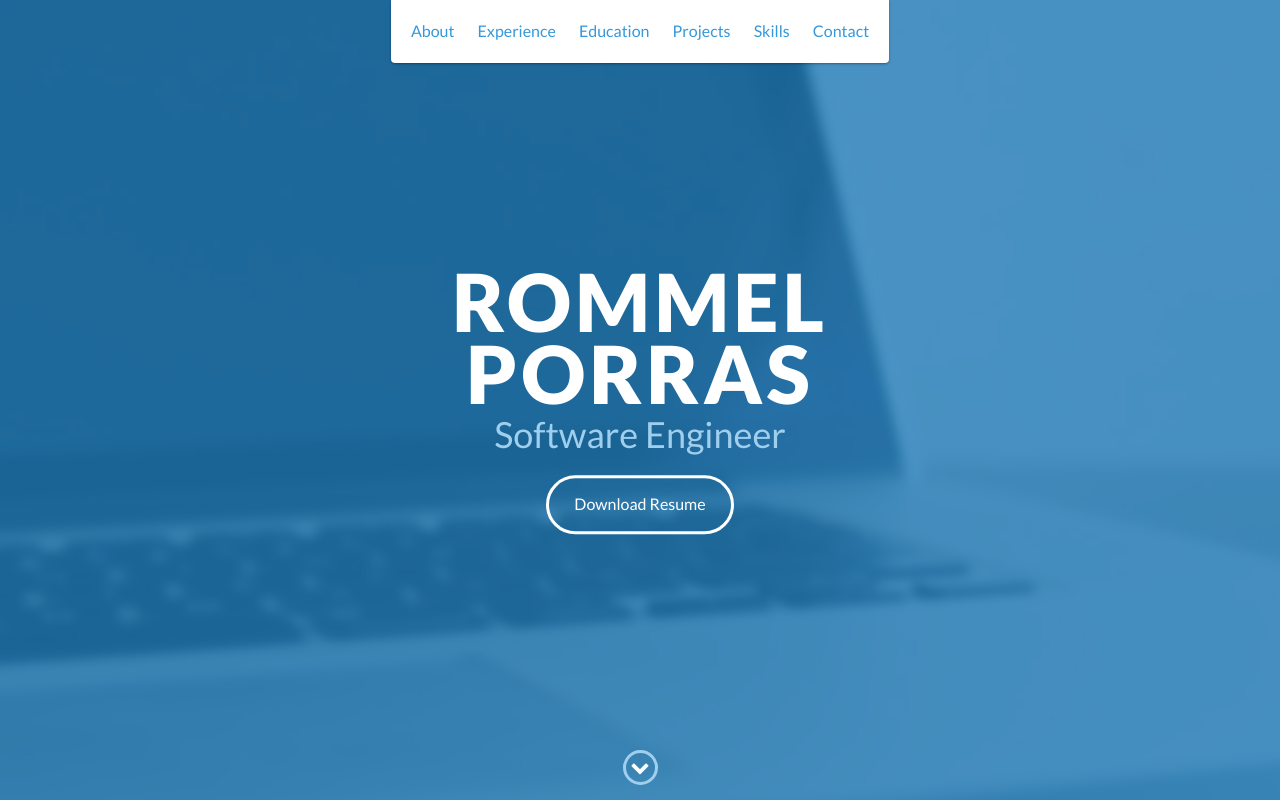
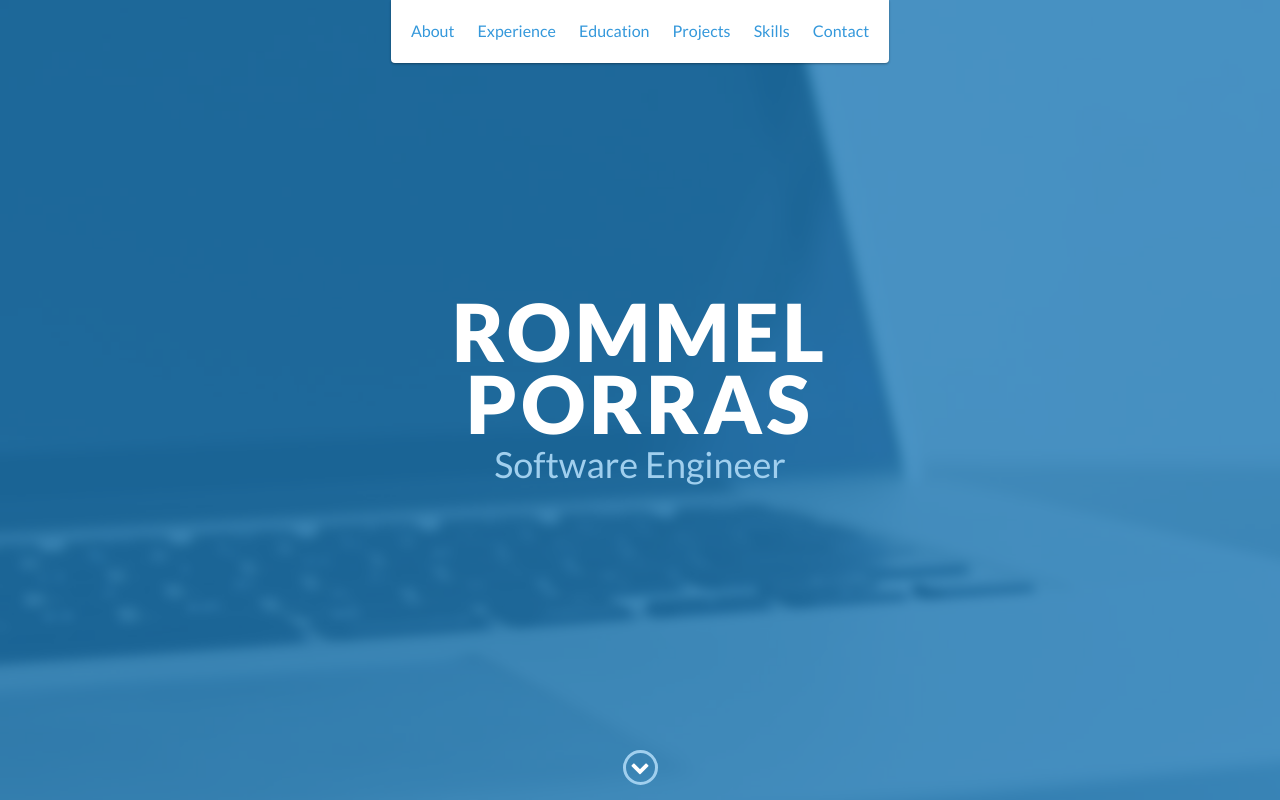
Before and after one commit to rommelporras/rommelporras.github.io, a website: page index.html in a window 1280 px wide. Shown: the top 800 px of the page. Drawn offline with nearby package versions, Linux system fonts and the light colour scheme.

Commit message:
Comment "Download Resume" button.

```diff
--- a/index.html
+++ b/index.html
@@ -58,7 +58,7 @@
     <div id="lead-content">
         <h1>Rommel Porras</h1>
         <h2>Software Engineer</h2>
-        <a href="https://drive.google.com/uc?authuser=0&id=1n0J6kR0WpJfqoPceca4JLwX5CLTieDWR&export=download" class="btn-rounded-white">Download Resume</a>
+<!--        <a href="https://drive.google.com/uc?authuser=0&id=1n0J6kR0WpJfqoPceca4JLwX5CLTieDWR&export=download" class="btn-rounded-white">Download Resume</a>-->
     </div>
     <!-- End #lead-content -->
 
```
